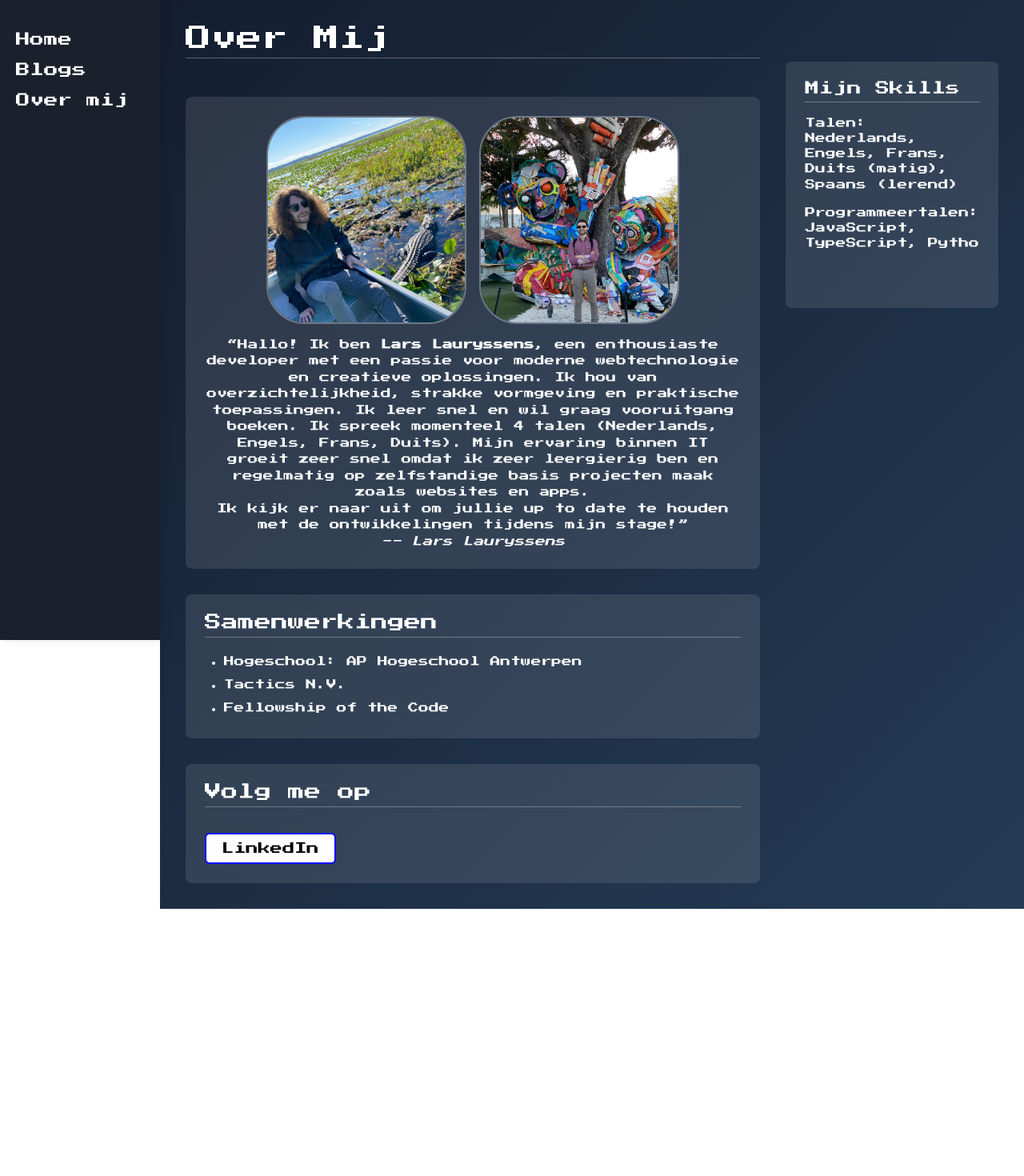
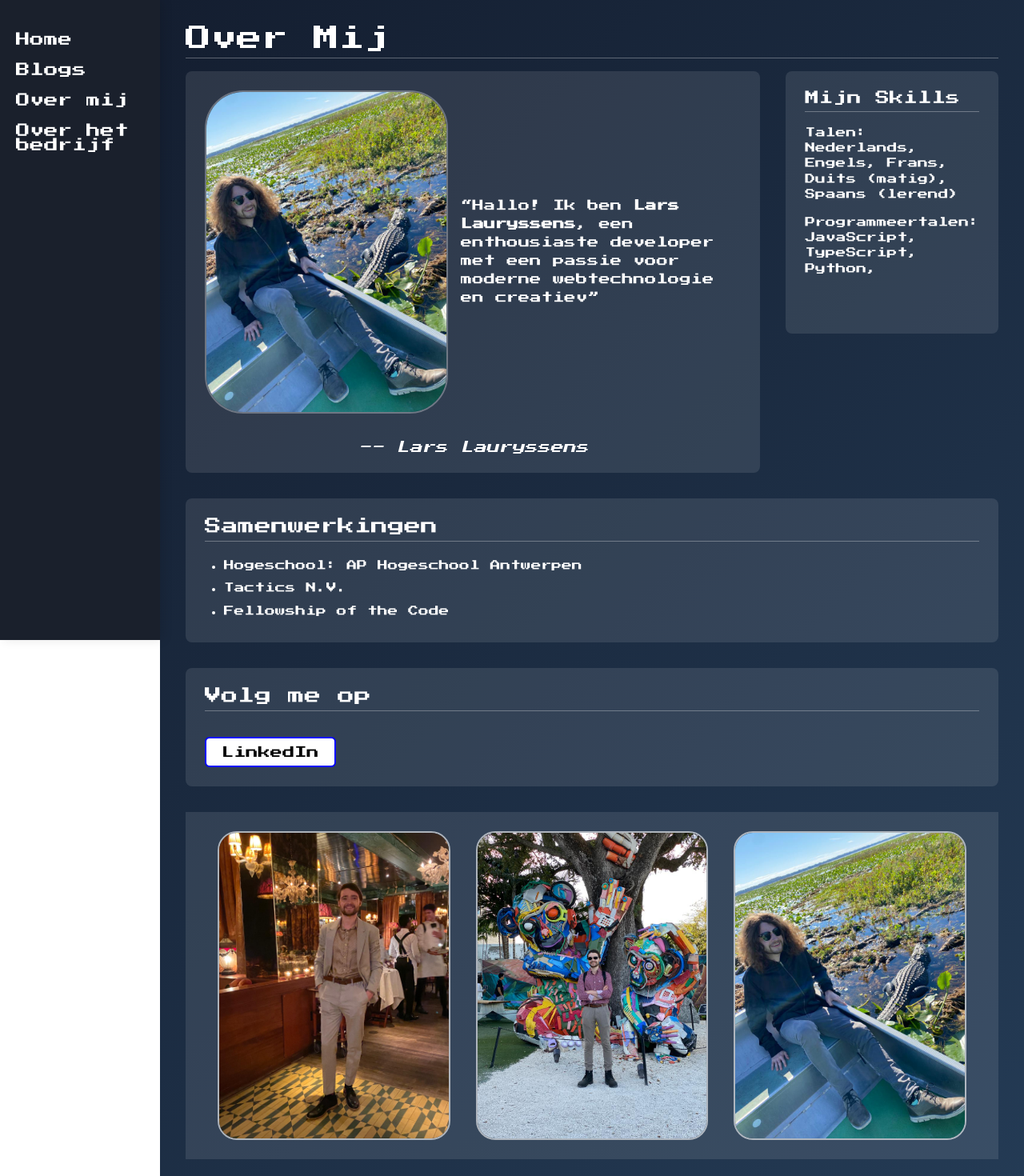
Before and after one commit to oVirtualRealityo/portofolio, a Next.js app: page /about in a window 1280 px wide. Shown: the top 1470 px of the page at 80% size. Before the commit the page ends 1136 px from the top, so only its background shows below. Built offline with nearby package versions, Linux system fonts and the light colour scheme.

Commit message:
verder gestijled, alles is zogoedals af

```diff
--- a/src/components/Forms/AddForm.tsx
+++ b/src/components/Forms/AddForm.tsx
@@ -17,6 +17,7 @@ const handleSubmit = async (event: React.FormEvent<HTMLFormElement>) => {
     if (res.ok) {
       console.log("Post added successfully");
       // Optionally, you could refresh the page or re-fetch posts here
+      window.location.reload();
     } else {
       console.error("Failed to add post " + res.status);
     }
--- a/src/components/TypeWriter/TypeWriter.tsx
+++ b/src/components/TypeWriter/TypeWriter.tsx
@@ -8,31 +8,63 @@ interface TypewriterProps {
   className?: string;
 }
 
-const Typewriter = ({
-  text,
-  startDelay = 0,
-  speed = 50,
-  className,
-}: TypewriterProps) => {
-  const [displayedText, setDisplayedText] = useState("");
+
+
+const Typewriter = ({ text, speed, startDelay} : TypewriterProps) => {
+  const [display, setDisplay] = useState("");
 
   useEffect(() => {
-    let currentIndex = 0;
-    const startTimeout = setTimeout(() => {
-      const interval = setInterval(() => {
-        setDisplayedText(text.slice(0, currentIndex + 1));
-        currentIndex++;
-        if (currentIndex >= text.length) {
-          clearInterval(interval);
+    // Tokenize the text: HTML tags vs. plain text.
+    // This regex matches either an HTML tag (e.g., <strong>) or a text chunk.
+    const tokens = text.match(/(<[^>]+>)|([^<]+)/g);
+    if (!tokens) return;
+
+    let tokenIndex = 0;
+    let charIndex = 0;
+    let currentOutput = "";
+
+    // Function that types out text gradually.
+    const startTyping = () => {
+      const intervalId = setInterval(() => {
+        // When all tokens are processed, stop the interval.
+        if (tokenIndex >= tokens.length) {
+          clearInterval(intervalId);
+          return;
+        }
+        const currentToken = tokens[tokenIndex];
+
+        // If the token is an HTML tag, add it fully and move to the next token.
+        if (currentToken.startsWith("<") && currentToken.endsWith(">")) {
+          currentOutput += currentToken;
+          tokenIndex++;
+          setDisplay(currentOutput);
+        } else {
+          // Otherwise, add one character at a time from the text token.
+          currentOutput += currentToken.charAt(charIndex);
+          charIndex++;
+          setDisplay(currentOutput);
+          // If we've finished the current text token, move to the next token.
+          if (charIndex >= currentToken.length) {
+            tokenIndex++;
+            charIndex = 0;
+          }
         }
       }, speed);
+    };
+
+    // Start after the optional startDelay.
+    const delayTimeout = setTimeout(() => {
+      startTyping();
     }, startDelay);
+
+    // Clean up on unmount.
     return () => {
-      clearTimeout(startTimeout);
+      clearTimeout(delayTimeout);
     };
-  }, [text, startDelay, speed]);
+  }, [text, speed, startDelay]);
 
-  return <span className={className}>{displayedText}</span>;
+  // Render the HTML string using dangerouslySetInnerHTML.
+  return <span dangerouslySetInnerHTML={{ __html: display }} />;
 };
 
 export default Typewriter;
--- a/src/pages/_app.tsx
+++ b/src/pages/_app.tsx
@@ -21,6 +21,13 @@ const NavigationBar = () => {
     };
   }, []);
 
+  // When a link is clicked on mobile, close the menu.
+  const handleLinkClick = () => {
+    if (isMobile) {
+      setIsMenuOpen(false);
+    }
+  };
+
   return (
     <>
       {/* Mobile Hamburger Menu */}
@@ -28,9 +35,7 @@ const NavigationBar = () => {
         <button
           onClick={() => setIsMenuOpen(!isMenuOpen)}
           style={{
-            position: "fixed",
-            top: "20px",
-            left: "20px",
+            width:"100%",
             zIndex: 1001,
             background: "#1a202c",
             color: "#ffffff",
@@ -38,6 +43,7 @@ const NavigationBar = () => {
             padding: "10px",
             borderRadius: "4px",
             cursor: "pointer",
+            fontSize: "2rem", // Increased font size for a larger burger icon
           }}
         >
           ☰
@@ -47,26 +53,30 @@ const NavigationBar = () => {
       {/* Navigation Bar */}
       <nav
         style={{
-          position: isMobile ? "fixed" : "fixed",
+          position: "fixed",
           top: 0,
           left: 0,
           height: isMobile ? (isMenuOpen ? "100vh" : "0") : "100vh",
           width: isMobile ? "100%" : "200px",
-          display: "flex",
-          flexDirection: "column",
-          justifyContent: "flex-start",
-          alignItems: "flex-start",
-          padding: isMobile ? "60px 20px 20px 20px" : "40px 20px",
           backgroundColor: "#1a202c",
           color: "#ffffff",
           boxShadow: "4px 0 12px rgba(0, 0, 0, 0.1)",
           zIndex: 1000,
           overflow: "hidden",
-          transition: "height 0.3s ease",
+          transition: "height 0.3s ease, padding 0.3s ease",
+          padding: isMobile ? (isMenuOpen ? "60px 20px 20px 20px" : "0 20px") : "40px 20px",
+          display: "flex",
+          flexDirection: "column",
+          justifyContent: "flex-start",
+          alignItems: "flex-start",
         }}
       >
-        <Link
-          href={{ pathname: "/" }}
+        {/* Only render links if we're not on mobile or if the menu is open */}
+        {(!isMobile || isMenuOpen) && (
+          <>
+            <Link href="/" passHref legacyBehavior>
+              <a
+                onClick={handleLinkClick}
                 style={{
                   color: "inherit",
                   textDecoration: "none",
@@ -76,9 +86,11 @@ const NavigationBar = () => {
                 }}
               >
                 Home
+              </a>
             </Link>
-        <Link
-          href={{ pathname: "/blog" }}
+            <Link href="/blog" passHref legacyBehavior>
+              <a
+                onClick={handleLinkClick}
                 style={{
                   color: "inherit",
                   textDecoration: "none",
@@ -88,9 +100,11 @@ const NavigationBar = () => {
                 }}
               >
                 Blogs
+              </a>
             </Link>
-        <Link
-          href={{ pathname: "/about" }}
+            <Link href="/about" passHref legacyBehavior>
+              <a
+                onClick={handleLinkClick}
                 style={{
                   color: "inherit",
                   textDecoration: "none",
@@ -100,7 +114,25 @@ const NavigationBar = () => {
                 }}
               >
                 Over mij
+              </a>
             </Link>
+            <Link href="/company" passHref legacyBehavior>
+              <a
+                onClick={handleLinkClick}
+                style={{
+                  color: "inherit",
+                  textDecoration: "none",
+                  fontSize: "1.1rem",
+                  marginBottom: "20px",
+                  transition: "color 0.2s",
+                }}
+              >
+                Over het bedrijf
+              </a>
+            </Link>
+
+          </>
+        )}
       </nav>
     </>
   );
--- a/src/pages/about/index.tsx
+++ b/src/pages/about/index.tsx
@@ -1,7 +1,9 @@
 import Typewriter from "@/components/TypeWriter/TypeWriter";
 import styles from "@/styles/About.module.css";
+import { useState } from "react";
 
 const aboutPage = () => {
+  const [modalImage, setModalImage] = useState<string>("");
   const skills = [
     "Talen: Nederlands, Engels, Frans, Duits (matig), Spaans (lerend)",
     "Programmeertalen: JavaScript, TypeScript, Python, React, C#, SQL, NOSQL, CSS, HTML",
@@ -9,6 +11,8 @@ const aboutPage = () => {
     "Portfoliorendement: +42% gemiddeld",
     "Extra: Teamplayer, leergierig, probleemoplosser",
   ];
+
+  const introText: string = "Hallo! Ik ben <strong>Lars Lauryssens</strong>, een enthousiaste developer met een passie voor moderne webtechnologie en creatieve oplossingen. \n Ik hou van overzichtelijkheid, strakke vormgeving en praktische toepassingen. Ik leer snel en wil graag vooruitgang boeken. Ik spreek momenteel 4 talen en ben mijn vijfde aan het leren. \n  Mijn ervaring binnen IT groeit zeer snel omdat ik zeer leergierig ben en regelmatig op zelfstandige basis projecten maak zoals websites en apps."
 
   // Typing speed (ms per character) and extra pause (ms)
   const speed = 50;
@@ -29,46 +33,55 @@ const aboutPage = () => {
     return acc;
   }, []);
 
+
+  const handlePhotoClick = (src :string) => {
+    setModalImage(src);
+  };
+
+  // Handler to close the modal
+  const closeModal = () => {
+    setModalImage("");
+  };
+
   return (
     <div className={styles.pageContainer}>
-      {/* Main Content + Aside in a 2-Column Grid */}
-      <div className={styles.contentWrapper}>
-        {/* Left / Main Column */}
       <main className={styles.mainContent}>
         <h1 className={styles.pageTitle}>Over Mij</h1>
 
-          {/* Profile + Intro */}
+        {/* TOP SECTION: Profile and Skills */}
+        <div className={styles.topSection}>
+          {/* Profile Section */}
           <div className={styles.profileSection}>
-            <div className={styles.profilePhotos}>
             <div className={styles.profilePhotoWrapper}>
-                <img src="/gator.jpg" width={250} alt="Profile Photo 1" />
-              </div>
-              <div className={styles.profilePhotoWrapper}>
-                <img src="/boom.jpg" width={250} alt="Profile Photo 2" />
-              </div>
-              {/* Uncomment the next block if you want a third photo */}
-              {/*
-              <div className={styles.profilePhotoWrapper}>
-                <img src="/photo3.jpg" width={250} alt="Profile Photo 3" />
-              </div>
-              */}
+              <img src="/gator.jpg" width={300} alt="Profile Photo" />
             </div>
             <blockquote className={styles.introText}>
               <q>
-                Hallo! Ik ben <strong>Lars Lauryssens</strong>, een enthousiaste developer
-                met een passie voor moderne webtechnologie en creatieve oplossingen.
-                Ik hou van overzichtelijkheid, strakke vormgeving en praktische toepassingen.
-                Ik leer snel en wil graag vooruitgang boeken. Ik spreek momenteel 4 talen (Nederlands, Engels, Frans, Duits).
-                Mijn ervaring binnen IT groeit zeer snel omdat ik zeer leergierig ben en regelmatig op zelfstandige basis projecten maak zoals websites en apps.
-                <br />
-                Ik kijk er naar uit om jullie up to date te houden met de ontwikkelingen tijdens mijn stage!
+                <Typewriter text={introText} speed={50} startDelay={0} />
+
               </q>
-              <br />
+            </blockquote>
+            <p style={{width:"100%", paddingBottom:"0.1rem"}}>
+            <Typewriter text="Ik kijk er naar uit om jullie up to date te houden met de ontwikkelingen tijdens mijn stage!" speed={80} startDelay={introText.length * 50 +100}/>
+            </p>
+
             <cite>-- Lars Lauryssens</cite>
-            </blockquote>
           </div>
 
-          {/* Collaborations / Partnerships */}
+          {/* Skills Aside (now part of the topSection so that on mobile it appears right after the profile) */}
+          <aside className={styles.skillsAside}>
+            <h2 className={styles.asideTitle}>Mijn Skills</h2>
+            <ul className={styles.skillsList}>
+              {skills.map((skill, index) => (
+                <li key={index}>
+                  <Typewriter text={skill} startDelay={delays[index]} speed={speed} />
+                </li>
+              ))}
+            </ul>
+          </aside>
+        </div>
+
+        {/* Collaborations */}
         <section className={styles.collaborations}>
           <h2 className={styles.sectionTitle}>Samenwerkingen</h2>
           <ul className={styles.collabList}>
@@ -78,7 +91,7 @@ const aboutPage = () => {
           </ul>
         </section>
 
-          {/* Links (e.g. LinkedIn) */}
+        {/* Links */}
         <section className={styles.links}>
           <h2 className={styles.sectionTitle}>Volg me op</h2>
           <a
@@ -90,21 +103,44 @@ const aboutPage = () => {
             LinkedIn
           </a>
         </section>
+
+        {/* Photo Wall */}
+        <section className={styles.photoSection}>
+          <img
+            className={styles.sectionImage}
+            src="/binnen.jpg"
+            alt="binnen"
+            width={300}
+            onClick={() => handlePhotoClick("/binnen.jpg")}
+          />
+          <img
+            className={styles.sectionImage}
+            src="/boom.jpg"
+            alt="boom"
+            width={300}
+            onClick={() => handlePhotoClick("/boom.jpg")}
+          />
+          <img
+            className={styles.sectionImage}
+            src="/gator.jpg"
+            alt="gator"
+            width={300}
+            onClick={() => handlePhotoClick("/gator.jpg")}
+          />
+        </section>
       </main>
 
-        {/* Right Column / Aside */}
-        <aside className={styles.skillsAside}>
-          <h2 className={styles.asideTitle}>Mijn Skills</h2>
-          <ul className={styles.skillsList}>
-          {skills.map((skill, index) => (
-              <li key={index}>
-                {/* Use the computed delay for each skill */}
-                <Typewriter text={skill} startDelay={delays[index]} speed={speed} />
-              </li>
-            ))}
-          </ul>
-        </aside>
+      {/* Modal Overlay: Shows an enlarged image when a photo is clicked */}
+      {modalImage && (
+        <div className={styles.modalOverlay} onClick={closeModal}>
+          <div className={styles.modalContent} onClick={(e) => e.stopPropagation()}>
+            <button className={styles.modalClose} onClick={closeModal}>
+              &times;
+            </button>
+            <img src={modalImage} alt="Enlarged" />
           </div>
+        </div>
+      )}
     </div>
   );
 };
--- a/src/pages/blog/index.tsx
+++ b/src/pages/blog/index.tsx
@@ -91,7 +91,7 @@ const postPage = ({ posts }: postPageProps) => {
       <h1 className={styles.pageTitle}>Mijn Blogs</h1>
 
       {admin && (
-        <p>even offline</p>
+        <AddForm />
       )}
       <BlogHeader filter={filter} setFilter={setFilter} handleAdmin={handleAdmin} admin={admin}/>
 
--- a/src/styles/About.module.css
+++ b/src/styles/About.module.css
@@ -4,9 +4,8 @@
   padding: 0.2rem;
   border-radius: 24px;
   border: 2px solid blue;
-  color:rgb(0, 119, 255);
+  color: rgb(0, 119, 255);
 }
-/* About.module.css */
 
 /* Outer Container with Gradient Background */
 .pageContainer {
@@ -15,27 +14,18 @@
   display: flex;
   justify-content: center;
   font-family: 'Press Start 2P', cursive; /* Arcade-style font */
-
+  max-width: 100vw;
   background: linear-gradient(135deg, #141e30 0%, #243b55 100%);
 }
 
-/* Wrapper for 2-Column Layout */
-.contentWrapper {
+/* Main Content Wrapper */
+.mainContent {
   width: 100%;
   max-width: 1200px;
-  display: grid;
-  grid-template-columns: 3fr 1fr;
-  gap: 2rem;
   color: #ffffff;
 }
 
-/* Main / Left Column */
-.mainContent {
-  display: flex;
-  flex-direction: column;
-  gap: 2rem;
-}
-
+/* Page Title */
 .pageTitle {
   font-size: 2rem;
   font-weight: 500;
@@ -44,38 +34,43 @@
   padding-bottom: 0.5rem;
 }
 
+/* TOP SECTION: Holds Profile and Skills */
+.topSection {
+  display: grid;
+  grid-template-columns: 3fr 1fr;
+  gap: 2rem;
+  align-items: start;
+  margin-bottom: 2rem;
+}
+
 /* Profile Section */
 .profileSection {
   display: flex;
-  flex-direction: column;
+  flex-wrap: wrap;
+  justify-content: center;
   align-items: center;
   background-color: rgba(255, 255, 255, 0.1);
   border-radius: 8px;
   padding: 1.5rem;
+  gap: 1rem;
 }
 
-/* New container for photos */
-.profilePhotos {
-  display: flex;
-  gap: 1rem;
-  justify-content: center;
-  margin-bottom: 1rem;
+/* Container for the Profile Photo */
+.profilePhotoWrapper {
+  max-width: 350px;
+  overflow: hidden;
+  flex-shrink: 0;
+  border-radius: 48px;
+  border: 2px solid rgba(255, 255, 255, 0.3);
 }
 
-.profilePhotoWrapper {
-  width: 250px;
-  height: 260px;
-  flex-shrink: 0;
-  border-radius: 48px;
-  overflow: hidden;
-  border: 2px solid rgba(255,255,255,0.3);
-}
-
-/* Intro text / quote styles */
+/* Intro Text / Quote */
 .introText {
+  flex: 1 1 300px;
+  min-width: 300px;
   line-height: 1.6;
-  font-size: 0.8rem;
-  text-align: center;
+  font-size: 0.9rem;
+  text-align: left;
 }
 
 /* Collaborations & Links Sections */
@@ -84,6 +79,7 @@
   background-color: rgba(255, 255, 255, 0.1);
   border-radius: 8px;
   padding: 1.5rem;
+  margin-bottom: 2rem;
 }
 
 .sectionTitle {
@@ -124,21 +120,12 @@
   background-color: #e2e2e2;
 }
 
-/* Additional Linked Button (if needed) */
-.linkedButton {
-  padding: 0.2rem;
-  border-radius: 24px;
-  border: 2px solid blue;
-  color: rgb(0, 119, 255);
-}
-
-/* Aside / Right Column */
+/* Skills Aside */
 .skillsAside {
   background-color: rgba(255, 255, 255, 0.1);
   border-radius: 8px;
   padding: 1.5rem;
-  margin-top: 2.8rem;
-  align-self: start;
+  height: fit-content;
 }
 
 .asideTitle {
@@ -163,17 +150,72 @@
   font-size: 0.8rem;
 }
 
-/* Responsive */
-@media (max-width: 900px) {
-  .contentWrapper {
+/* PHOTO WALL */
+.photoSection {
+  background-color: rgba(255, 255, 255, 0.1);
+  max-width: 100%;
+  padding: 1.5rem;
+  display: flex;
+  flex-wrap: nowrap;
+  overflow: auto;
+  justify-content: space-around;
+  margin-bottom: 2rem;
+}
+
+.sectionImage {
+  max-width: 30%;
+  border-radius: 24px;
+  margin: 0 0.5rem;
+  border: 2px solid rgba(255, 255, 255, 0.6);
+  cursor: pointer;
+}
+
+/* MODAL STYLES */
+.modalOverlay {
+  position: fixed;
+  top: 0;
+  left: 0;
+  width: 100vw;
+  height: 100vh;
+  background-color: rgba(0, 0, 0, 0.8);
+  display: flex;
+  justify-content: center;
+  align-items: center;
+  z-index: 1000;
+}
+
+.modalContent {
+  position: relative;
+}
+
+.modalContent img {
+  max-width: 90vw;
+  max-height: 90vh;
+  border-radius: 8px;
+}
+
+.modalClose {
+  position: absolute;
+  top: 10px;
+  right: 10px;
+  color: #fff;
+  background: transparent;
+  border: none;
+  font-size: 1.5rem;
+  cursor: pointer;
+}
+
+/* RESPONSIVE */
+@media (max-width: 1200px) {
+  .topSection {
     grid-template-columns: 1fr;
-  }
-  .skillsAside {
-    margin-top: 2rem;
   }
   .profileSection {
     flex-wrap: wrap;
     justify-content: center;
     align-items: center;
   }
+  .introText {
+    text-align: center;
+  }
 }
```
Also changed, not shown: src/pages/company/index.tsx (added, +95 -0 lines), src/pages/index.tsx (+35 -9 lines), src/styles/Home.module.css (+9 -4 lines), public/ibm.png (added), public/ibmlocation.webp (added). Lines whose indentation alone changed are shown as unchanged.
